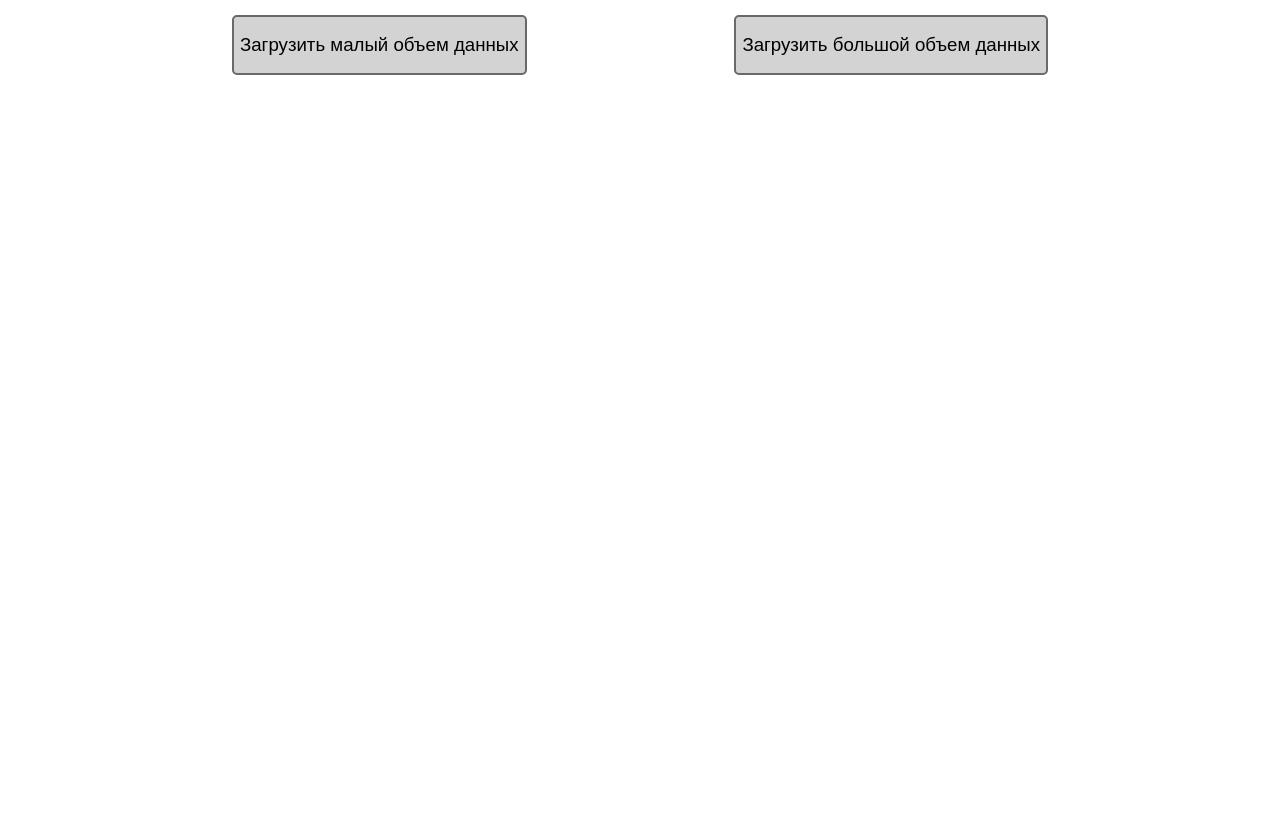
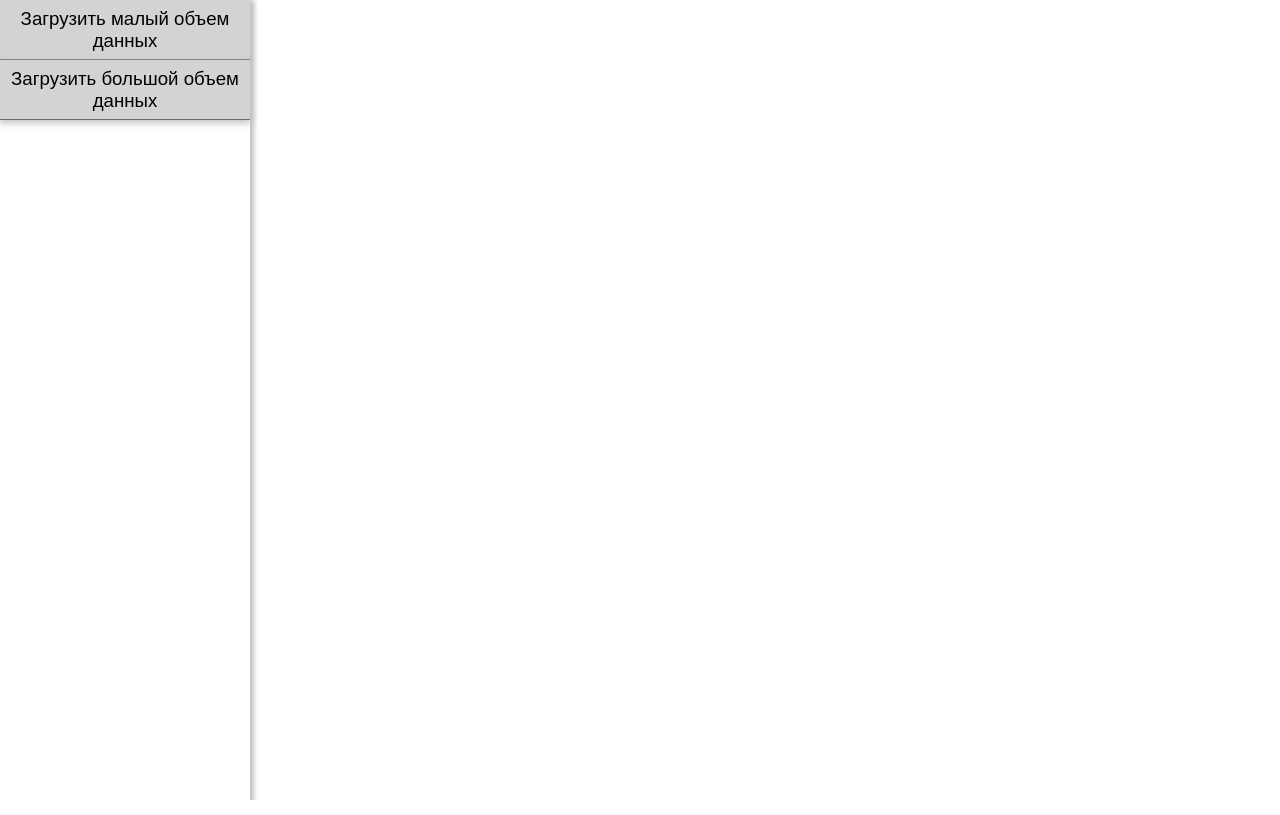
Before and after one commit to Kefir103/contact-directory, a React app: page / in a window 1280 px wide. Built offline with nearby package versions, Linux system fonts and the light colour scheme.

Commit message:
Добавил сайдменю и перенес туда LoadBtnContainer

```diff
--- a/public/styles.css
+++ b/public/styles.css
@@ -1,8 +1,8 @@
 .table {
   display: flex;
   flex-direction: column;
-  width: 80%;
-  margin: 15px auto; }
+  margin: 15px auto;
+  width: calc(90% - 250px); }
   .table .table-row {
     display: flex;
     flex-direction: row;
@@ -51,18 +51,29 @@
 
 .load-btn-container {
   display: flex;
-  justify-content: space-around;
-  margin: 15px auto;
-  width: 80%; }
+  flex-direction: column;
+  width: 100%;
+  margin: 0; }
   .load-btn-container .load-btn {
     height: 60px;
-    border: 2px solid dimgray;
-    border-radius: 5px;
+    border: none;
+    border-bottom: 1px solid dimgray;
+    box-shadow: 0 2px 7px 1px silver;
     outline: none;
     background-color: lightgray;
     font-size: 14pt; }
     .load-btn-container .load-btn:hover {
       cursor: pointer; }
+
+aside {
+  position: sticky;
+  left: 0;
+  top: 0;
+  bottom: 0;
+  height: 100vh;
+  width: 250px;
+  box-shadow: 2px 2px 5px 2px silver;
+  background: white; }
 
 body {
   margin: 0;
@@ -70,3 +81,8 @@ body {
   height: 100vh;
   font-family: -apple-system, BlinkMacSystemFont, 'Segoe UI', Roboto, 'Helvetica Neue', Arial, 'Noto Sans', sans-serif, 'Apple Color Emoji', 'Segoe UI Emoji', 'Segoe UI Symbol', 'Noto Color Emoji';
   background: white; }
+
+#root {
+  position: relative;
+  display: flex;
+  flex-direction: row; }
--- a/src/client/App.js
+++ b/src/client/App.js
@@ -1,12 +1,12 @@
 import React from 'react';
 import { connect } from 'react-redux';
 import Table from './components/table/Table';
-import LoadBtnContainer from './components/LoadBtnContainer';
+import SideMenu from "./components/sidemenu/SideMenu";
 
 const App = (props) => {
     return (
         <>
-            <LoadBtnContainer />
+            <SideMenu />
             {!props.isLoading ? <Table /> : ''}
         </>
     );
--- a/src/client/components/LoadBtnContainer.js
+++ b/src/client/components/sidemenu/LoadBtnContainer.js
@@ -1,7 +1,7 @@
 import React from 'react';
 import { connect } from 'react-redux';
 import { bindActionCreators } from 'redux';
-import { loadData } from '../redux/actions/dataActions';
+import { loadData } from '../../redux/actions/dataActions';
 
 const LoadBtnContainer = (props) => {
     const urlSmallData =
--- /dev/null
+++ b/src/client/components/sidemenu/SideMenu.js
@@ -0,0 +1,13 @@
+import React from 'react';
+import LoadBtnContainer from './LoadBtnContainer';
+import { connect } from 'react-redux';
+
+const SideMenu = () => {
+    return (
+        <aside>
+            <LoadBtnContainer />
+        </aside>
+    );
+};
+
+export default connect()(SideMenu);
--- a/src/client/styles/components/_loadBtnContainer.scss
+++ b/src/client/styles/components/sideMenu/_loadBtnContainer.scss
@@ -1,13 +1,13 @@
 .load-btn-container {
     display: flex;
-    justify-content: space-around;
-    margin: 15px auto;
-    width: 80%;
-
+    flex-direction: column;
+    width: 100%;
+    margin: 0;
     .load-btn {
         height: 60px;
-        border: 2px solid dimgray;
-        border-radius: 5px;
+        border: none;
+        border-bottom: 1px solid dimgray;
+        box-shadow: 0 2px 7px 1px silver;
         outline: none;
         background-color: lightgray;
         font-size: 14pt;
--- /dev/null
+++ b/src/client/styles/components/sideMenu/_sideMenu.scss
@@ -0,0 +1,10 @@
+aside {
+    position: sticky;
+    left: 0;
+    top: 0;
+    bottom: 0;
+    height: 100vh;
+    width: 250px;
+    box-shadow: 2px 2px 5px 2px silver;
+    background: white;
+}
--- a/src/client/styles/components/table/_table.scss
+++ b/src/client/styles/components/table/_table.scss
@@ -1,8 +1,8 @@
 .table {
     display: flex;
     flex-direction: column;
-    width: 80%;
     margin: 15px auto;
+    width: calc(90% - 250px);
     .table-row {
         display: flex;
         flex-direction: row;
--- a/src/client/styles/styles.scss
+++ b/src/client/styles/styles.scss
@@ -1,7 +1,8 @@
 @import 'components/table/table';
 @import 'components/table/tableElement';
 @import 'components/table/tablePanel';
-@import 'components/loadBtnContainer';
+@import 'components/sideMenu/loadBtnContainer';
+@import 'components/sideMenu/sideMenu';
 
 body {
     margin: 0;
@@ -12,3 +13,9 @@ body {
         'Noto Color Emoji';
     background: white;
 }
+
+#root {
+    position: relative;
+    display: flex;
+    flex-direction: row;
+}
```
